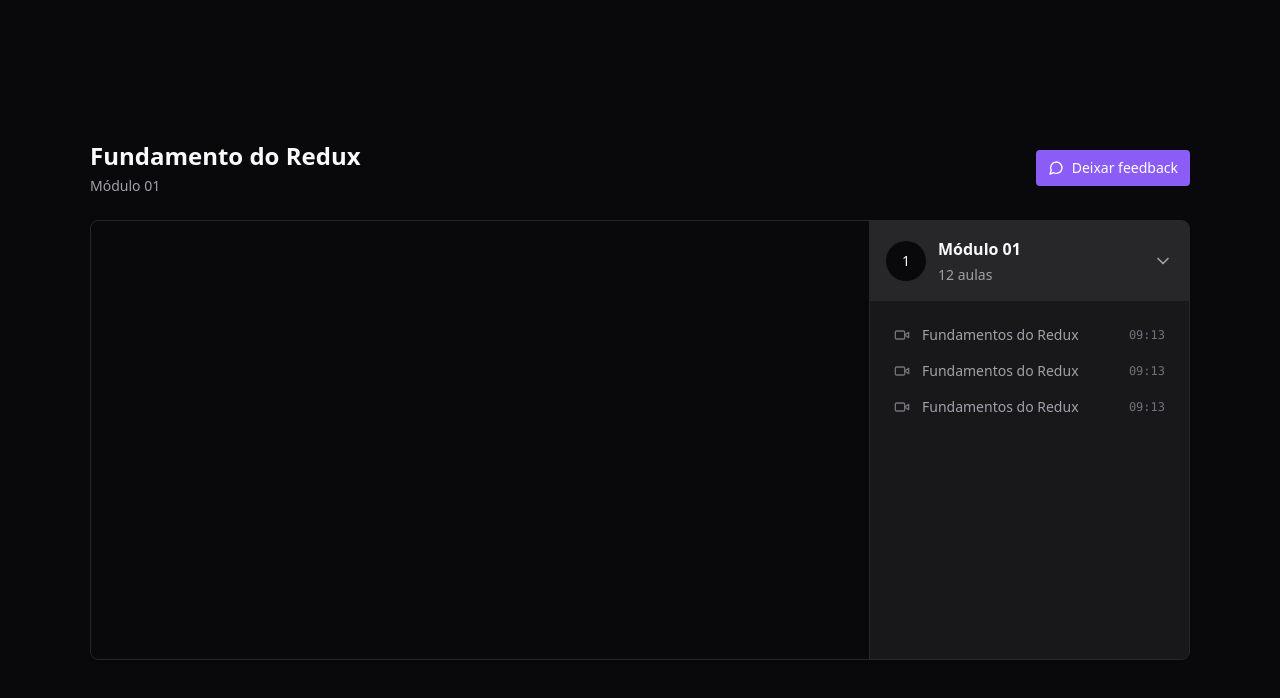
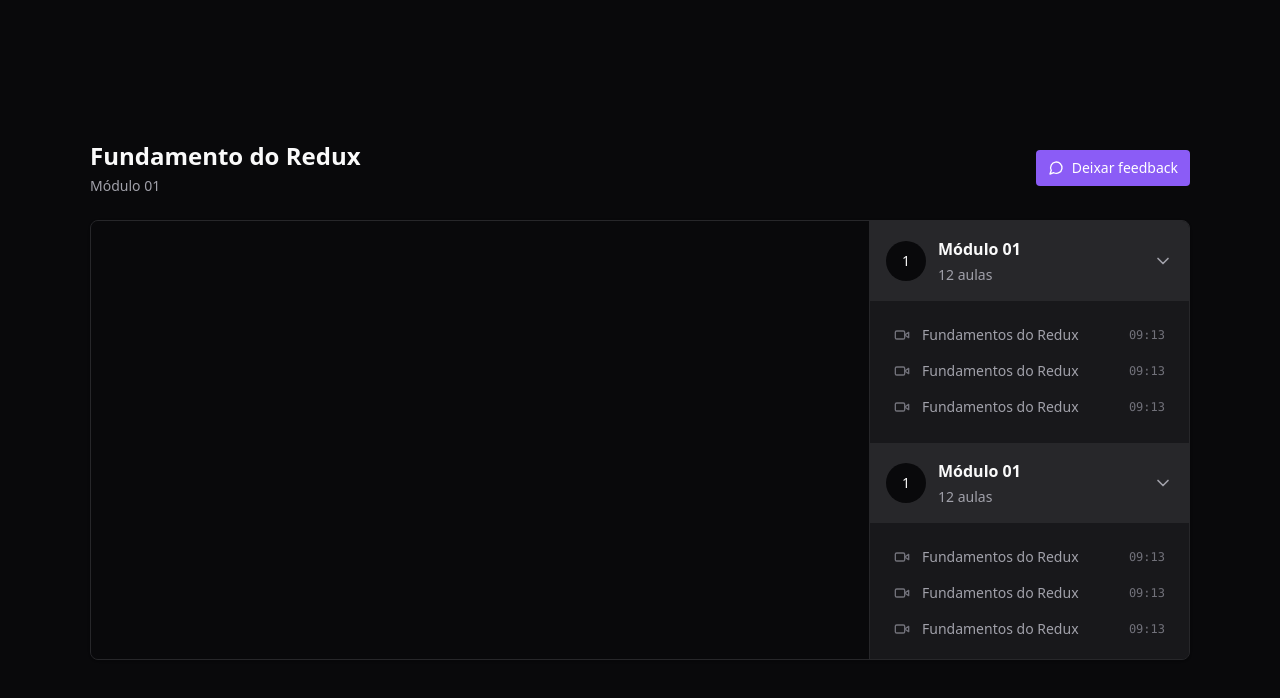
Before and after one commit to jfilipedias/react-redux-zustand, a React (Vite) app: page / in a window 1280 px wide. Shown: the top 698 px of the page. Built offline with nearby package versions, Linux system fonts and the light colour scheme.

Commit message:
feat: Create a scrollable sidebar

```diff
--- a/package.json
+++ b/package.json
@@ -31,6 +31,7 @@
     "postcss": "^8.4.30",
     "prettier": "^3.0.3",
     "prettier-plugin-tailwindcss": "^0.5.4",
+    "tailwind-scrollbar": "^3.0.5",
     "tailwindcss": "^3.3.3",
     "typescript": "^5.0.2",
     "vite": "^4.4.0"
--- a/src/pages/player.tsx
+++ b/src/pages/player.tsx
@@ -17,7 +17,7 @@
 					</button>
 				</div>
 
-				<main className="relative flex overflow-hidden rounded-lg border border-zinc-800 bg-zinc-900 shadow">
+				<main className="relative flex overflow-hidden rounded-lg border border-zinc-800 bg-zinc-900 pr-80 shadow">
 					<div className="flex-1">
 						<div className="aspect-video w-full bg-zinc-950">
 							<ReactPlayer
@@ -29,7 +29,89 @@
 						</div>
 					</div>
 
-					<aside className="w-80 border-l border-zinc-800 bg-zinc-900">
+					<aside className="scrollbar-thumb-zinc-700 scrollbar-thin scrollbar-track-zinc-950 absolute inset-y-0 right-0 w-80 divide-y-2 divide-zinc-900 overflow-y-scroll border-l border-zinc-800 bg-zinc-900">
+						<div>
+							<button className="flex w-full items-center gap-3 bg-zinc-800 p-4">
+								<div className="flex h-10 w-10 items-center justify-center rounded-full bg-zinc-950 text-sm">
+									1
+								</div>
+
+								<div className="flex flex-col gap-1 text-left">
+									<strong>Módulo 01</strong>
+									<span className="text-sm text-zinc-400">12 aulas</span>
+								</div>
+
+								<ChevronDown className="ml-auto text-zinc-400" size={20} />
+							</button>
+
+							<nav className="relative flex flex-col gap-4 p-6">
+								<button className="flex items-center gap-3 text-sm text-zinc-400">
+									<Video className="text-zinc-500" size={16} />
+									<span>Fundamentos do Redux</span>
+									<span className="ml-auto font-mono text-xs text-zinc-500">
+										09:13
+									</span>
+								</button>
+
+								<button className="flex items-center gap-3 text-sm text-zinc-400">
+									<Video className="text-zinc-500" size={16} />
+									<span>Fundamentos do Redux</span>
+									<span className="ml-auto font-mono text-xs text-zinc-500">
+										09:13
+									</span>
+								</button>
+
+								<button className="flex items-center gap-3 text-sm text-zinc-400">
+									<Video className="text-zinc-500" size={16} />
+									<span>Fundamentos do Redux</span>
+									<span className="ml-auto font-mono text-xs text-zinc-500">
+										09:13
+									</span>
+								</button>
+							</nav>
+						</div>
+
+						<div>
+							<button className="flex w-full items-center gap-3 bg-zinc-800 p-4">
+								<div className="flex h-10 w-10 items-center justify-center rounded-full bg-zinc-950 text-sm">
+									1
+								</div>
+
+								<div className="flex flex-col gap-1 text-left">
+									<strong>Módulo 01</strong>
+									<span className="text-sm text-zinc-400">12 aulas</span>
+								</div>
+
+								<ChevronDown className="ml-auto text-zinc-400" size={20} />
+							</button>
+
+							<nav className="relative flex flex-col gap-4 p-6">
+								<button className="flex items-center gap-3 text-sm text-zinc-400">
+									<Video className="text-zinc-500" size={16} />
+									<span>Fundamentos do Redux</span>
+									<span className="ml-auto font-mono text-xs text-zinc-500">
+										09:13
+									</span>
+								</button>
+
+								<button className="flex items-center gap-3 text-sm text-zinc-400">
+									<Video className="text-zinc-500" size={16} />
+									<span>Fundamentos do Redux</span>
+									<span className="ml-auto font-mono text-xs text-zinc-500">
+										09:13
+									</span>
+								</button>
+
+								<button className="flex items-center gap-3 text-sm text-zinc-400">
+									<Video className="text-zinc-500" size={16} />
+									<span>Fundamentos do Redux</span>
+									<span className="ml-auto font-mono text-xs text-zinc-500">
+										09:13
+									</span>
+								</button>
+							</nav>
+						</div>
+
 						<div>
 							<button className="flex w-full items-center gap-3 bg-zinc-800 p-4">
 								<div className="flex h-10 w-10 items-center justify-center rounded-full bg-zinc-950 text-sm">
--- a/tailwind.config.js
+++ b/tailwind.config.js
@@ -1,11 +1,8 @@
 /** @type {import('tailwindcss').Config} */
 export default {
-  content: [
-    './index.html',
-    './src/**/*.tsx'
-],
-  theme: {
-    extend: {},
-  },
-  plugins: [],
+	content: ['./index.html', './src/**/*.tsx'],
+	theme: {
+		extend: {},
+	},
+	plugins: [require('tailwind-scrollbar')],
 }
```
Also changed, not shown: 1 other file (tests, documents, lock files or other folders).
